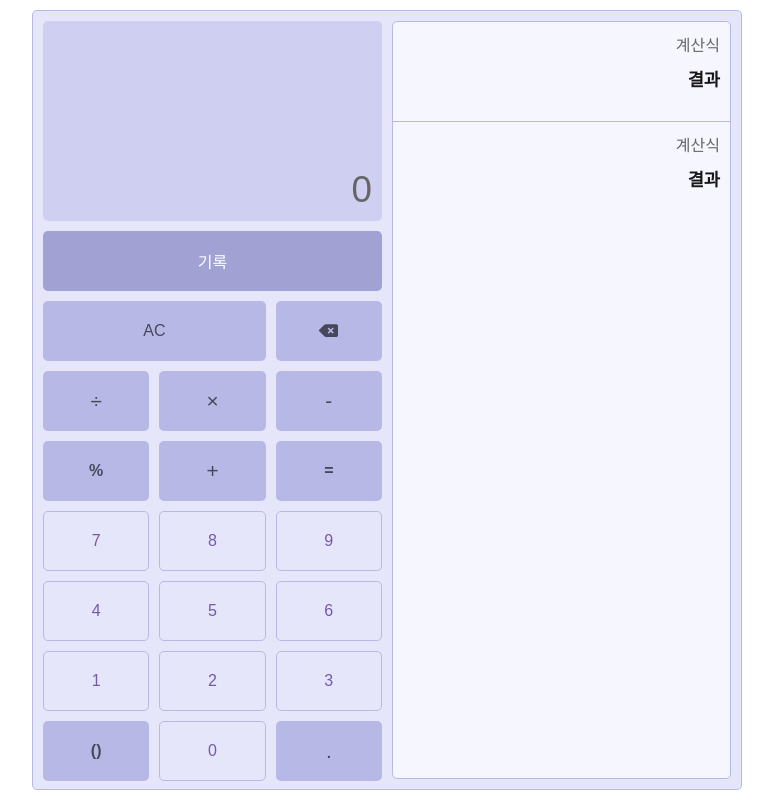
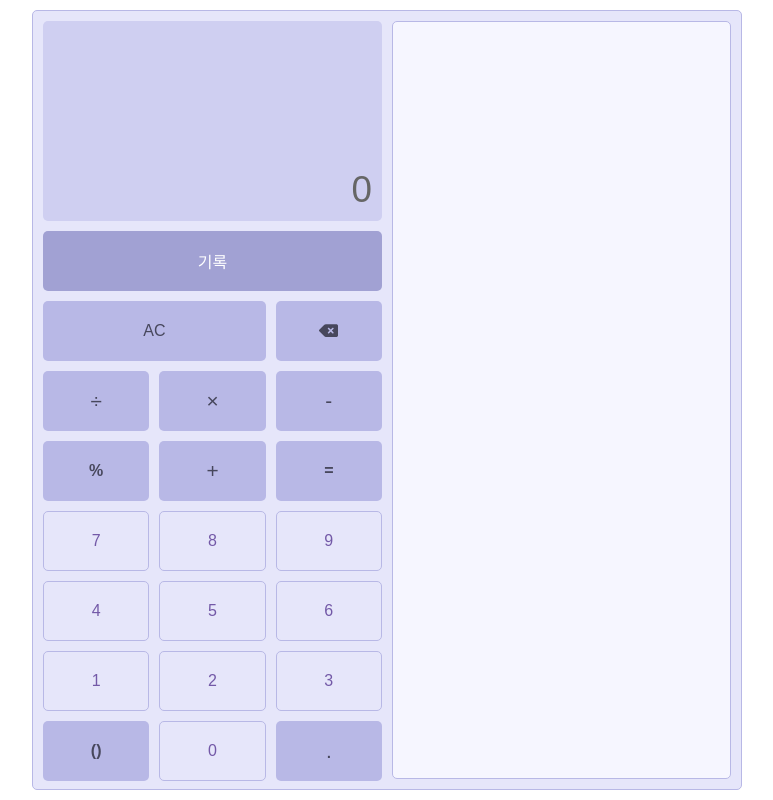
Before and after one commit to YOUNTAEHEE/calculator, a Next.js app: page / in a window 1280 px wide. Both pictures are taken after a click on the element "기록". Shown: the whole page, without its empty margins (253-1026 px from the left). Built offline with nearby package versions, Linux system fonts and the light colour scheme.

Commit message:
feat: %, 기록기능 추가

```diff
--- a/app/main.scss
+++ b/app/main.scss
@@ -9,9 +9,9 @@
     top: 50%;
     left: 50%;
     transform: translate(-50%, -50%);
-    width: 350px;
+    min-width: 370px;
     height: 780px;
-    max-width: 710px;
+    // max-width: 710px;
     border: 1px solid #b8b8e6;
     border-radius: 5px;
     background-color: #e6e6fa;
--- a/app/page.js
+++ b/app/page.js
@@ -8,12 +8,14 @@ export default function Home() {
   const [monitor_number, setMonitor_number] = useState("");
   const [result, setResult] = useState("0");
   const [history, setHistory] = useState(false);
+  const [history_list, setHistory_list] = useState([]);
   const [parenthesis, setParenthesis] = useState(false);
 
   const handleMonitorNumber = (e) => {
+    setResult("");
     const value = e.target.textContent;
     const lastChar = monitor_number[monitor_number.length - 1];
-    if (/[+\-×÷]/.test(lastChar) && /[+\-×÷]/.test(value)) {
+    if (/[+\-×÷%]/.test(lastChar) && /[+\-×÷%]/.test(value)) {
       return;
     } else {
       setMonitor_number((prev) => prev + value);
@@ -26,22 +28,45 @@ export default function Home() {
 
   const handleAllDel = (e) => {
     setMonitor_number("");
+    setResult("");
   };
 
   const handleMonitorResult = (e) => {
-    let formula = monitor_number
-      .replace(/÷/g, "/")
-      .replace(/×/g, "*")
-      .replace(/−/g, "-")
-      .replace(/\+/g, "+")
-      .replace(/%/g, "%");
+    if (!monitor_number || /[+\-×÷]$/.test(monitor_number)) {
+      return;
+    }
+
+    let formula = monitor_number;
+
+    formula = formula.replace(/÷/g, "/").replace(/×/g, "*").replace(/−/g, "-");
+
+    formula = formula.replace(
+      /(\d+\.?\d*)\s*([×*÷/])\s*(\d+\.?\d*)\s*%/g,
+      (match, number1, operator, number2) => {
+        const op = operator === "×" || operator === "*" ? "*" : "/";
+        return `(${number1} ${op} ${number2 / 100})`;
+      }
+    );
+
+    formula = formula.replace(
+      /(\d+\.?\d*)\s*([+\-])\s*(\d+\.?\d*)\s*%/g,
+      (match, number1, operator, number2) => {
+        return `(${number1} ${operator} (${number1} * ${number2 / 100}))`;
+      }
+    );
+
     const result = new Function("return " + formula)();
 
     const format_result = Number.isInteger(result)
       ? result.toString()
-      : result.toFixed(4);
+      : parseFloat(result.toFixed(5)).toString();
 
     setResult(format_result);
+    setHistory_list((prev) => [
+      ...prev,
+      { monitor_number: monitor_number, result: format_result },
+    ]);
+    setMonitor_number("");
   };
 
   const handleParenthesis = (e) => {
@@ -186,14 +211,12 @@ export default function Home() {
           </div>
         </div>
         <div className={`history_wrap ${history ? "on" : ""}`}>
-          <div className="history_one">
-            <p className="history_formula">계산식</p>
-            <p className="history_result">결과</p>
-          </div>
-          <div className="history_one">
-            <p className="history_formula">계산식</p>
-            <p className="history_result">결과</p>
-          </div>
+          {history_list.map((item, index) => (
+            <div className="history_one" key={index}>
+              <p className="history_formula">{item.monitor_number}</p>
+              <p className="history_result">{item.result}</p>
+            </div>
+          ))}
         </div>
       </div>
     </div>
```
